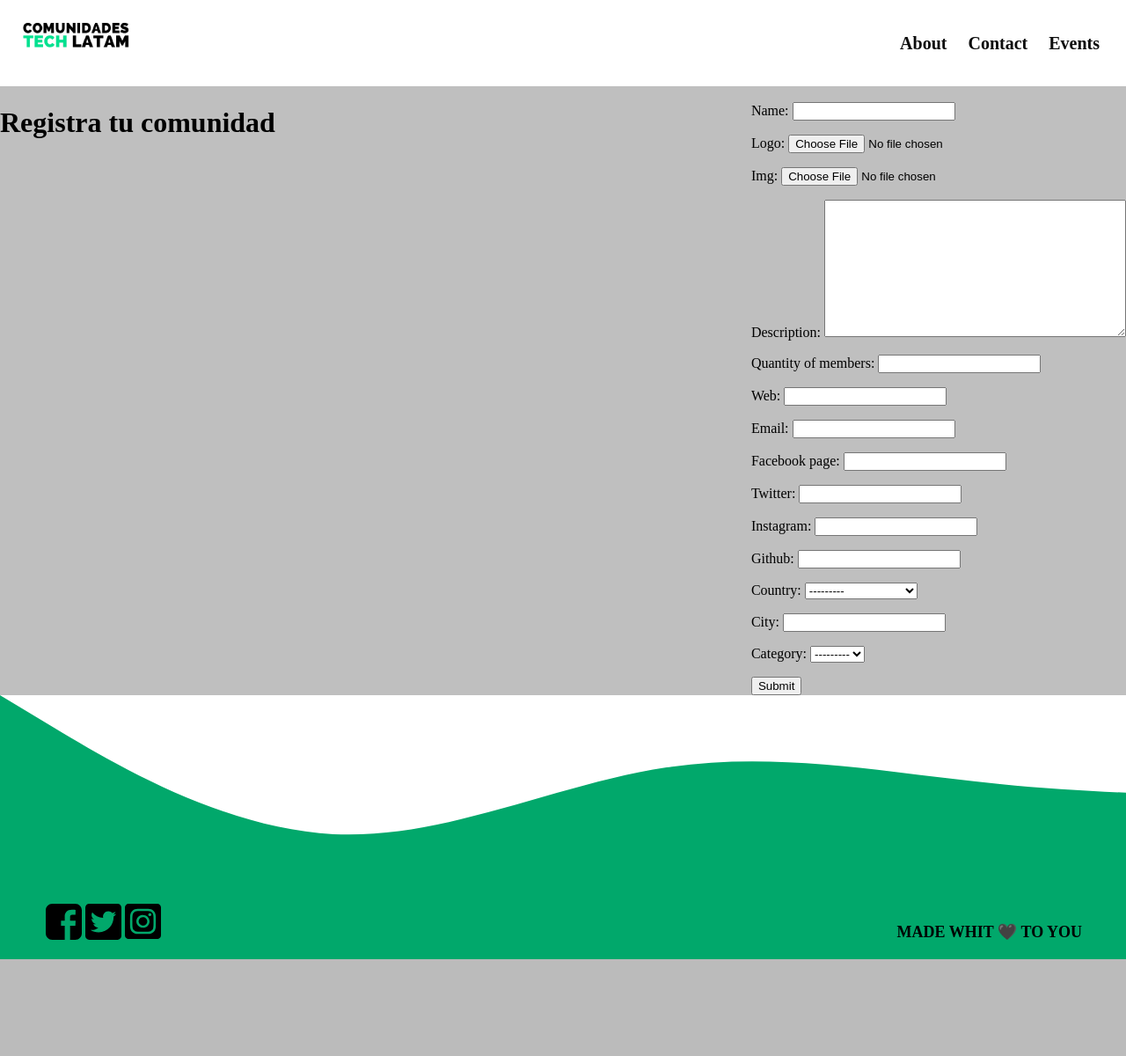
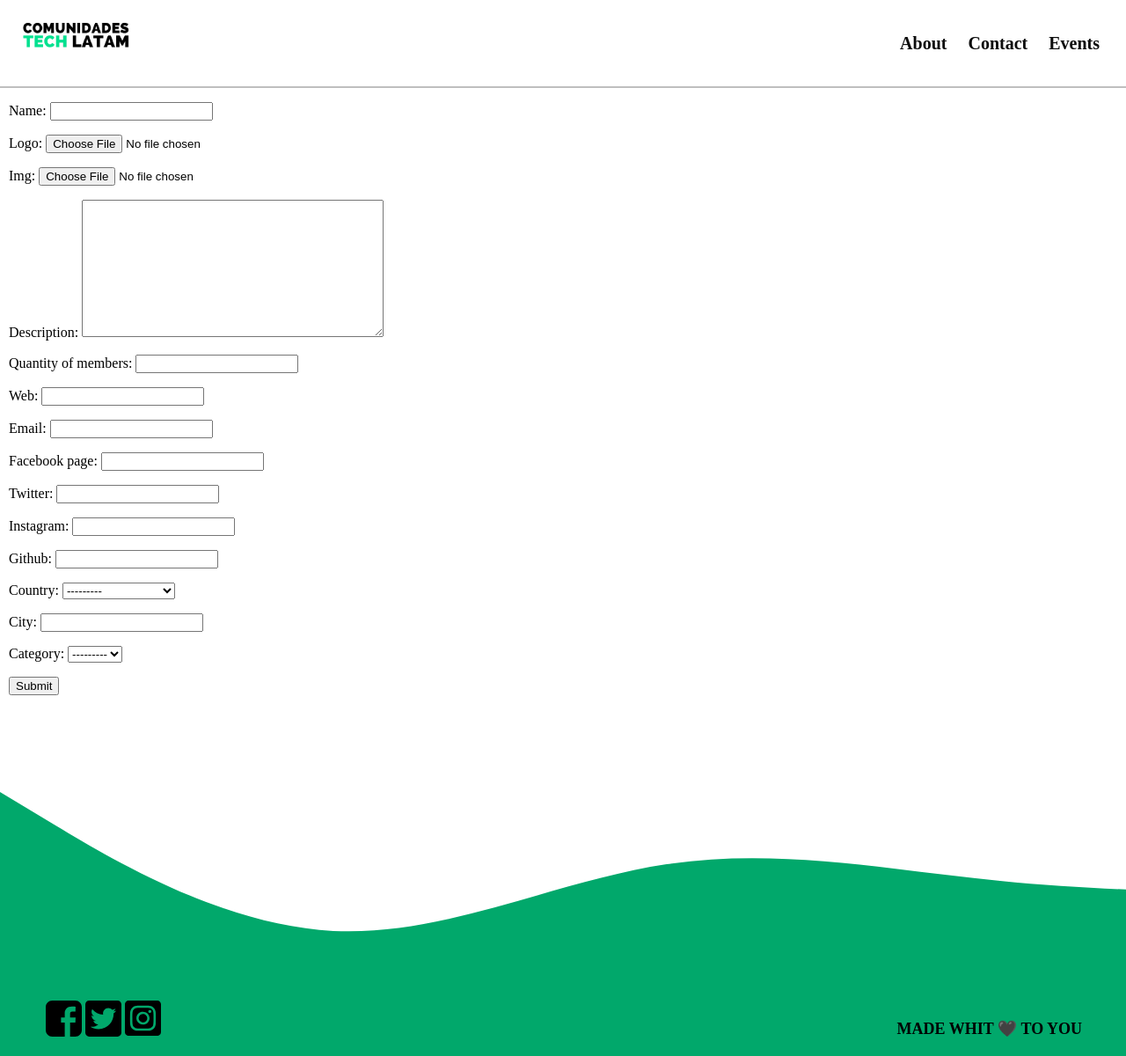
Before and after one commit to ComunidadesTechLat/ComunitiesTechLatam, a Django app: page /community/new/ in a window 1280 px wide. Shown: the whole page at 88% size. Before the commit the page ends 1090 px from the top, so only its background shows below. Run offline with Django 3.2, Linux system fonts and the light colour scheme; data that the repository does not hold is empty.

Commit message:
Add forms inside of cotainers

```diff
--- a/templates/community/new.html
+++ b/templates/community/new.html
@@ -1,12 +1,11 @@
 {% extends 'base.html' %}
-
+{% load static %}
 {% block title %}
-new
+New
 {% endblock %}
 
 {% block container %}
-
-    <h1>Registra tu comunidad</h1>
+<section class="main-cointaier container">
 
     <form action="{% url 'new' %}" method='POST' enctype="multipart/form-data">
         {% csrf_token %}
@@ -15,5 +14,5 @@ new
 
         <button type="submit">Submit</button>
     </form>
-
+</section>
 {% endblock %}
--- a/templates/reports/report.html
+++ b/templates/reports/report.html
@@ -5,7 +5,7 @@ Report
 {% endblock %}
 
 {% block container %}
-
+<section class="main-cointaier container">
     <h1>Aqui podras reportar una comunidad</h1>
 
     <form action="{% url 'report' %}" method='POST'>
@@ -15,5 +15,5 @@ Report
 
         <button type="submit">Submit</button>
     </form>
-
+</section>
 {% endblock %}
```
